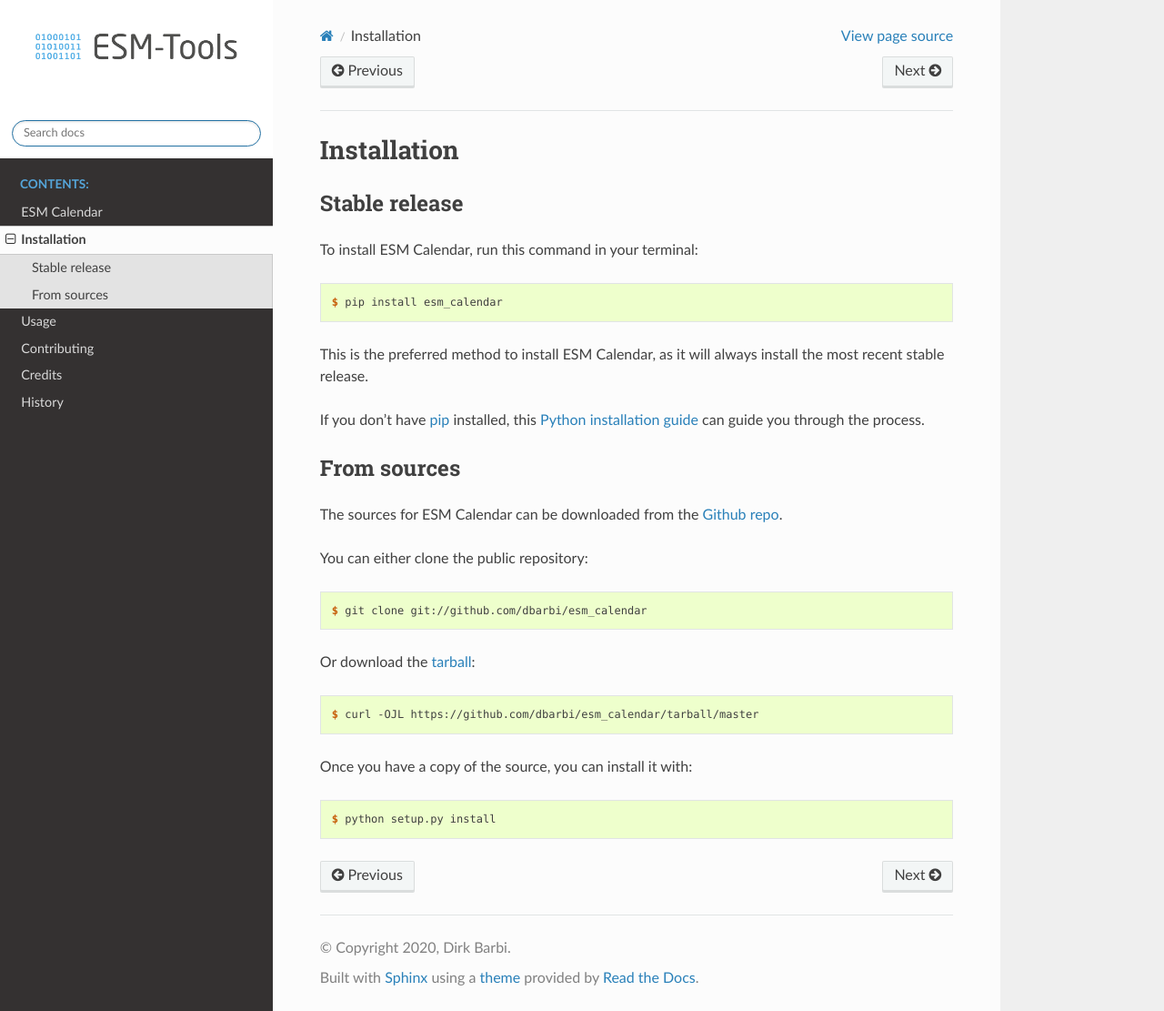
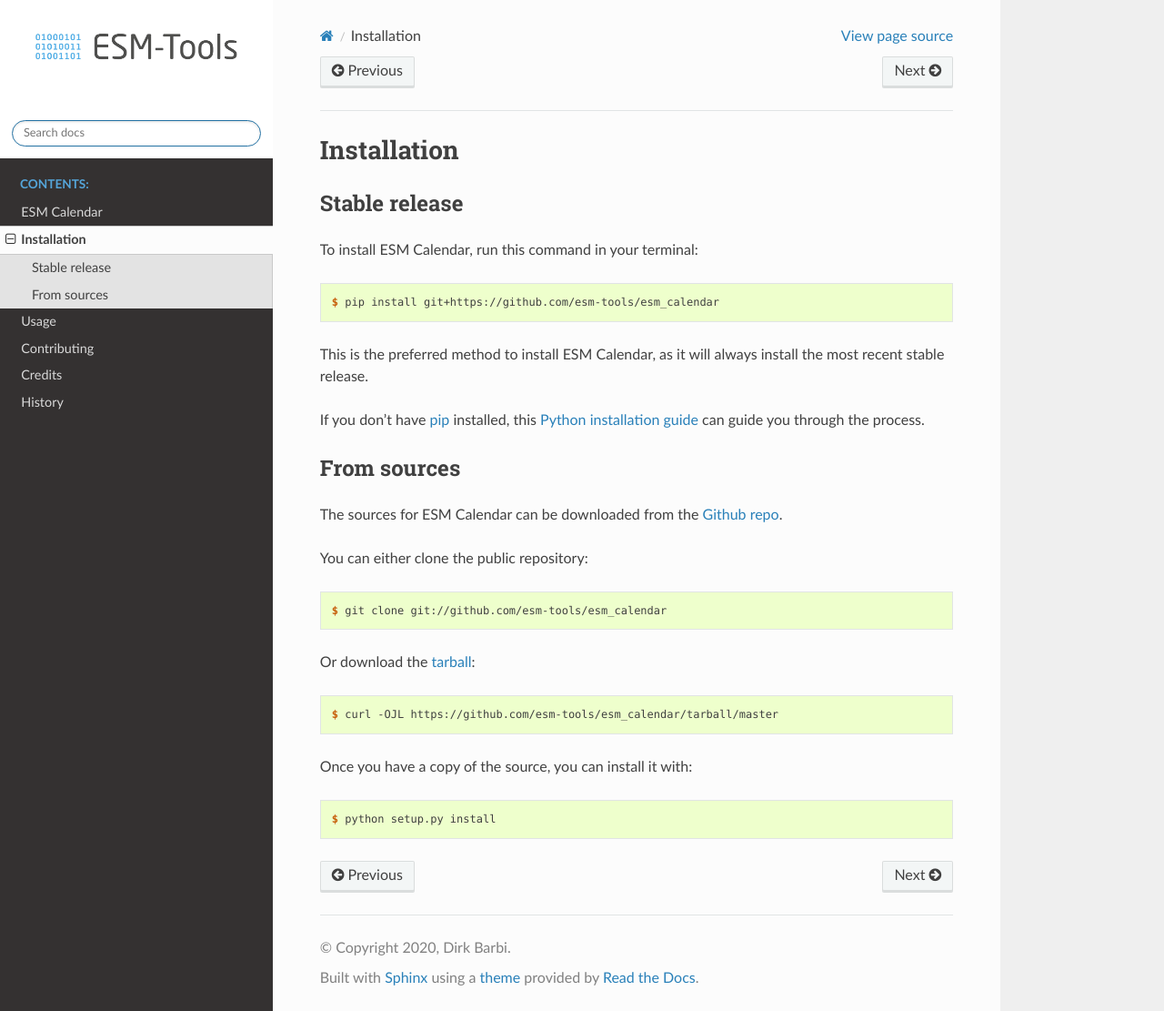
Before and after one commit to esm-tools/esm_calendar, a Sphinx documentation site: the page built from docs/installation.rst, in a window 1280 px wide and 1111 px high. Shown: the whole window at 91% size. Built offline with Sphinx 7.4.7 and the Read the Docs theme 2.0.0, drawn with Linux system fonts in a browser that asks for light colours; pages that are not in the unit, such as notebooks, are missing from menus.

Commit message:
fixup urls

```diff
--- a/docs/installation.rst
+++ b/docs/installation.rst
@@ -12,7 +12,7 @@ To install ESM Calendar, run this command in your terminal:
 
 .. code-block:: console
 
-    $ pip install esm_calendar
+    $ pip install git+https://github.com/esm-tools/esm_calendar
 
 This is the preferred method to install ESM Calendar, as it will always install the most recent stable release.
 
@@ -32,13 +32,13 @@ You can either clone the public repository:
 
 .. code-block:: console
 
-    $ git clone git://github.com/dbarbi/esm_calendar
+    $ git clone git://github.com/esm-tools/esm_calendar
 
 Or download the `tarball`_:
 
 .. code-block:: console
 
-    $ curl -OJL https://github.com/dbarbi/esm_calendar/tarball/master
+    $ curl -OJL https://github.com/esm-tools/esm_calendar/tarball/master
 
 Once you have a copy of the source, you can install it with:
 
@@ -47,5 +47,5 @@ Once you have a copy of the source, you can install it with:
     $ python setup.py install
 
 
-.. _Github repo: https://github.com/dbarbi/esm_calendar
-.. _tarball: https://github.com/dbarbi/esm_calendar/tarball/master
+.. _Github repo: https://github.com/esm-tools/esm_calendar
+.. _tarball: https://github.com/esm-tools/esm_calendar/tarball/master
```
